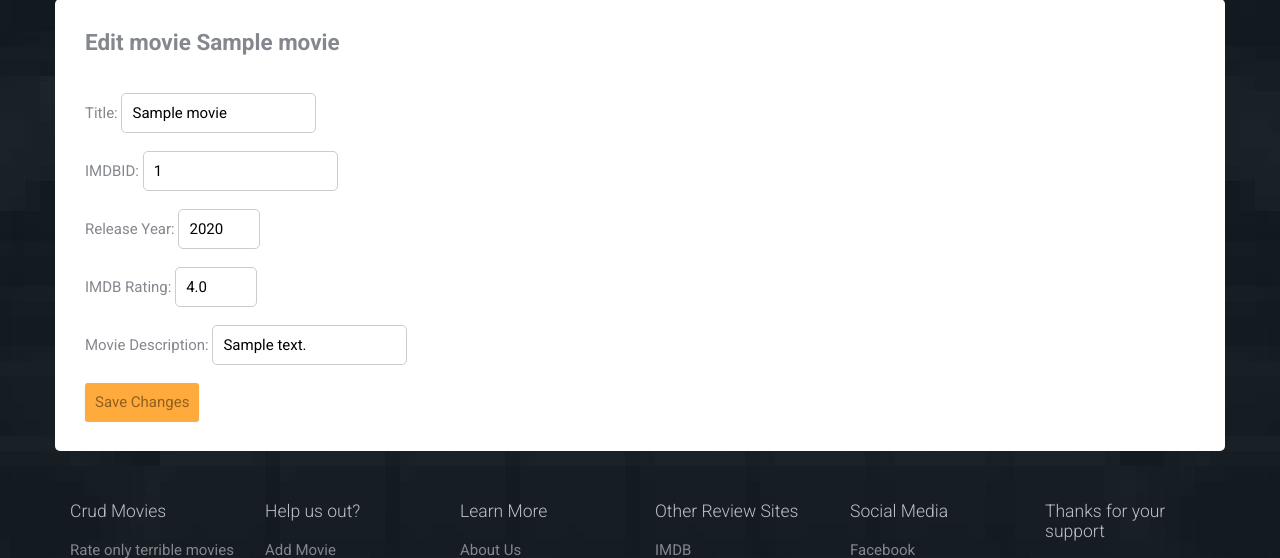
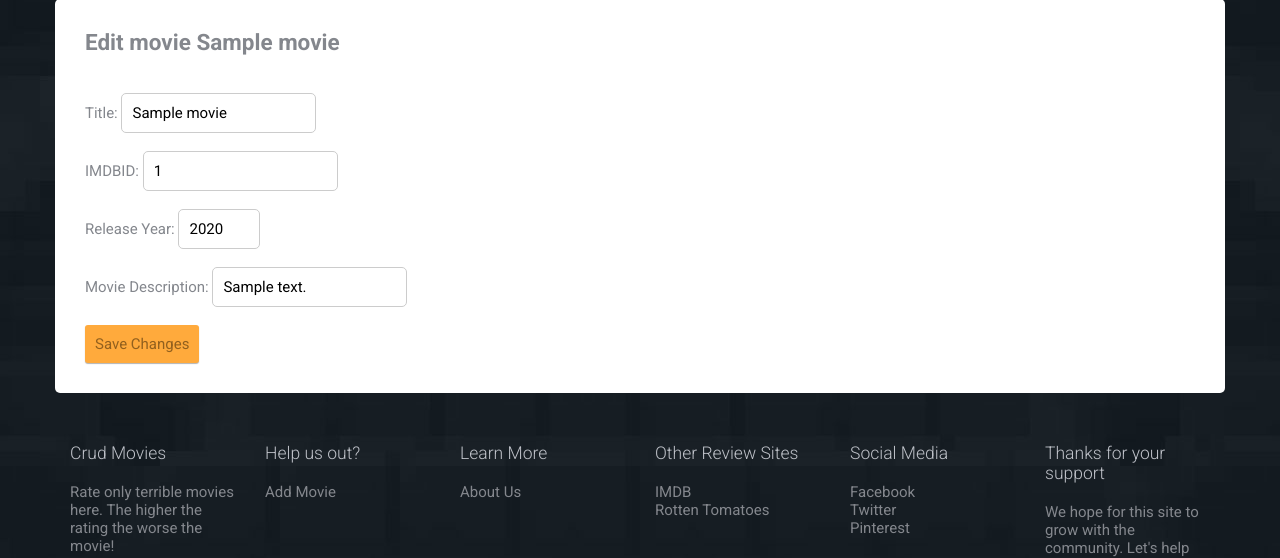
Before and after one commit to IS-Core-1-15/MovieReviewSite, a Django app: page /editMovie/1 in a window 1280 px wide. Shown: the part 254-812 px from the top of the page. Run offline with Django 3.2, Linux system fonts and the light colour scheme; tables that the repository leaves empty hold one stand-in row (values such as "Sample post").

Commit message:
remove rating

```diff
--- a/crudmovies/views.py
+++ b/crudmovies/views.py
@@ -160,7 +160,6 @@ def editExistingMovie(request):
         movie.title = request.POST['title']
         movie.imdbid = request.POST['imdbid']
         movie.release_year = request.POST['release_year']
-        movie.imdb_rating = request.POST['imdb_rating']
         movie.description = request.POST['description']
 
         movie.save()
--- a/templates/crudmovies/editmovie.html
+++ b/templates/crudmovies/editmovie.html
@@ -24,10 +24,6 @@
     <input type="number" min="0" max="9999" name='release_year' id='release_year' value="{{record.release_year}}">
     <br><br>
 
-    <label for='imdb_rating'>IMDB Rating:</label>
-    <input type="number" step="0.1" min="0" max="10" name='imdb_rating' id='imdb_rating' value="{{record.imdb_rating}}">
-    <br><br>
-
     <label for='description'>Movie Description:</label>
     <input type="text" name='description' id='description' value="{{record.description}}">
     <br><br>
```
